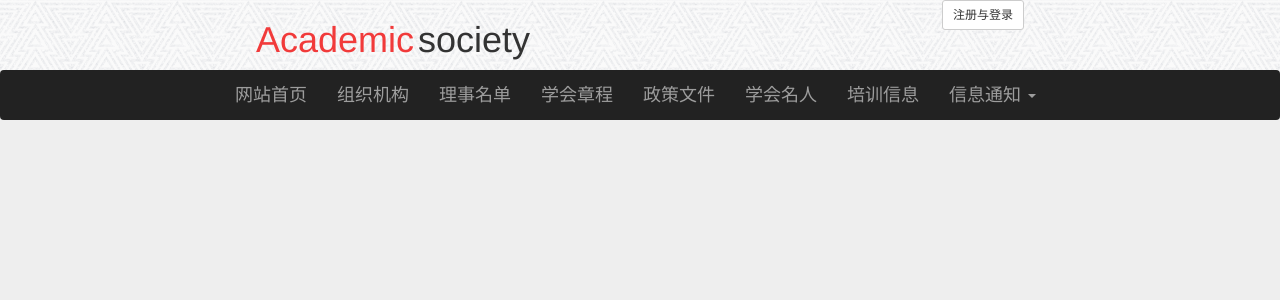
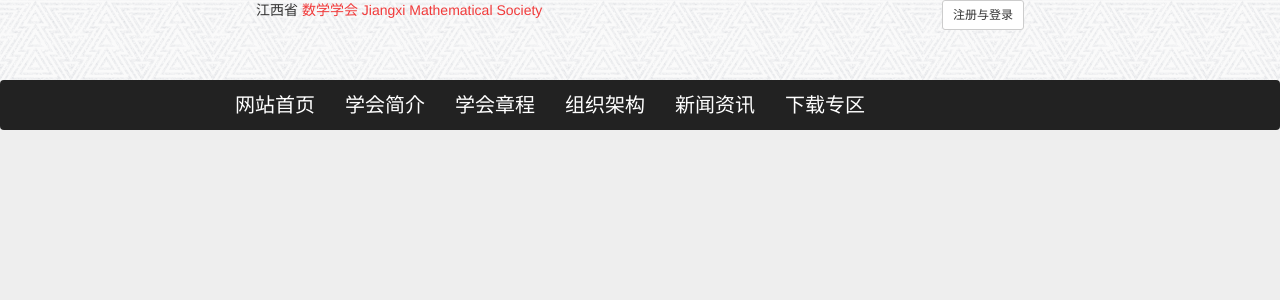
Before and after one commit to leezerofly/Academic-society, a PHP site: page /views/top.php in a window 1280 px wide. Shown: the top 300 px of the page. Run offline with PHP 8.4, Linux system fonts and the light colour scheme.

Commit message:
首页顶部底部及字体样式

```diff
--- a/css/bottom.css
+++ b/css/bottom.css
@@ -7,5 +7,6 @@
 }
 
 .thumbnail {
-  height: 50px;
+  height: 47px;
+  padding: 0;
 }
--- a/css/font.css
+++ b/css/font.css
@@ -1,27 +1,31 @@
-.font1 {
+.font14 {
   font-size: 14px;
 }
 
-.font2 {
+.font16 {
   font-size: 16px;
 }
 
-.font3 {
+.font18 {
   font-size: 18px;
 }
 
-.font4 {
+.font20 {
   font-size: 20px;
 }
 
-.fontColor1 {
+.font22 {
+  font-size: 22px;
+}
+
+.font24 {
+  font-size: 24px;
+}
+
+.font-color-red {
   color: #f13a3a !important;
 }
 
-.font-color2 {
+.font-color-white {
   color: white;
 }
-
-/* h1.fontColor1 {
-  color: white;
-} */
--- a/css/top.css
+++ b/css/top.css
@@ -4,20 +4,21 @@
 
 .topContent {
   width: 60%;
+  height: 80px;
   margin: auto;
 }
 
-.topContent h1 {
-  display: inline-block;
-}
-
-.signIn {
+.sign-in {
   float: right;
 }
 
 nav {
   background-color: #2b2b2b;
   border: none !important;
+}
+
+.navbar-inverse .navbar-nav > li > a {
+  color: white;
 }
 
 nav div li:hover{
--- a/views/top.php
+++ b/views/top.php
@@ -38,9 +38,10 @@ $login = new Login();
     <header>
         <div class="top">
             <div class="topContent">
-                <h1 class="fontColor1">Academic</h1>
-                <h1>society</h1>
-                <div class="signIn font2 fontColor1">
+                <span>江西省</span>
+                <span class="font-color-red">数学学会</span>
+                <span class="font-color-red">Jiangxi Mathematical Society</span>
+                <div class="sign-in font16 font-color-red">
                     <?php
                         // 判断是否已登录:
                         if ($login->isUserLoggedIn() == true) {
@@ -63,26 +64,13 @@ $login = new Login();
         <nav class="navbar navbar-inverse" role="navigation">
             <div class="container">
                 <div>
-                    <ul class="nav navbar-nav font3">
+                    <ul class="nav navbar-nav font20">
                         <li><a href="/index.php">网站首页</a></li>
-                        <li><a href="/views/articleFromType.php?article_type_id=5">组织机构</a></li>
-                        <li><a href="/views/articleFromType.php?article_type_id=6">理事名单</a></li>
-                        <li><a href="/views/articleFromType.php?article_type_id=7">学会章程</a></li>
-                        <li><a href="/views/articleFromType.php?article_type_id=8">政策文件</a></li>
-                        <li><a href="/views/articleFromType.php?article_type_id=9">学会名人</a></li>
-                        <li><a href="/views/articleFromType.php?article_type_id=10">培训信息</a></li>
-                        <li class="dropdown">
-                            <a href="/views/notification.php" class="dropdown-toggle" data-toggle="dropdown">
-                                信息通知
-                                <b class="caret"></b>
-                            </a>
-                            <ul class="dropdown-menu">
-                                <li><a href="/views/regulation.php">学会新闻</a></li>
-                                <li><a href="/views/regulation.php">通知公告</a></li>
-                                <li><a href="/views/regulation.php">教学研究</a></li>
-                                <li><a href="/views/regulation.php">学术研讨</a></li>
-                            </ul>
-                        </li>
+                        <li><a href="/views/articleFromType.php?article_type_id=5">学会简介</a></li>
+                        <li><a href="/views/articleFromType.php?article_type_id=6">学会章程</a></li>
+                        <li><a href="/views/articleFromType.php?article_type_id=7">组织架构</a></li>
+                        <li><a href="/views/articleFromType.php?article_type_id=8">新闻资讯</a></li>
+                        <li><a href="/views/articleFromType.php?article_type_id=9">下载专区</a></li>
                     </ul>
                 </div>
             </div>
```
Also changed, not shown: index.php (+4 -4 lines), views/bottom.php (+9 -9 lines), img/AMS.jpg (added), img/CAST.jpg (added), img/IMU.jpg (added), img/titleLeft.png (deleted), img/中科院.png (added).
